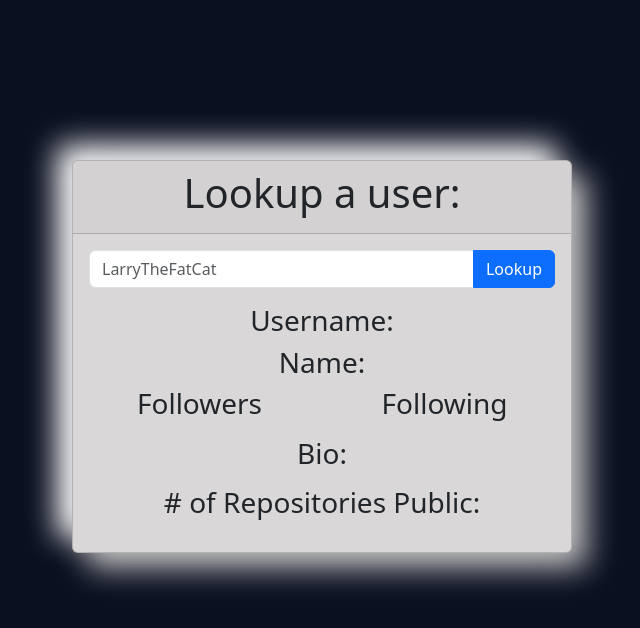
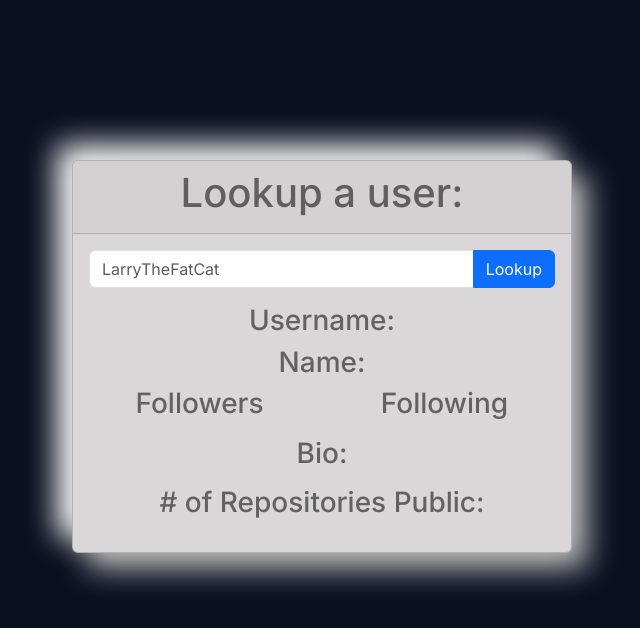
Before and after one commit to LarryTheFatCat/Github-App-Search, a plain HTML site: page index.html in a window 1280 px wide. Shown: the whole page, without its empty margins (318-958 px from the left). Drawn offline with nearby package versions, Linux system fonts and the light colour scheme.

Commit message:
implemented font for some reason

```diff
--- a/style.css
+++ b/style.css
@@ -1,8 +1,11 @@
+@import url('https://fonts.googleapis.com/css2?family=Inter:wght@100..900&display=swap');
 body {
+    font-family: "Inter", sans-serif !important;
     background-color: #0b1021 !important;
 }
 
 .card {
+    color: rgba(0, 0, 0, 0.546) !important;
     width: 500px;
     top: 20vh;
     border-radius: 30px;
```
